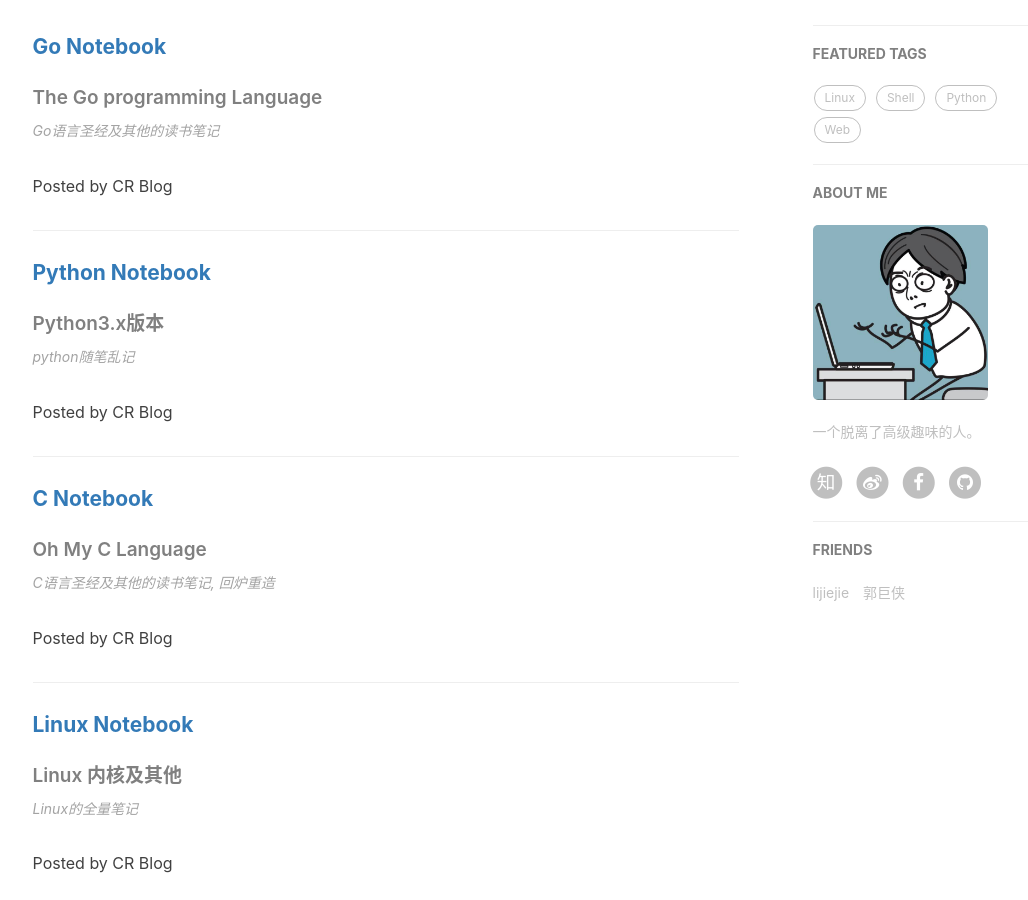
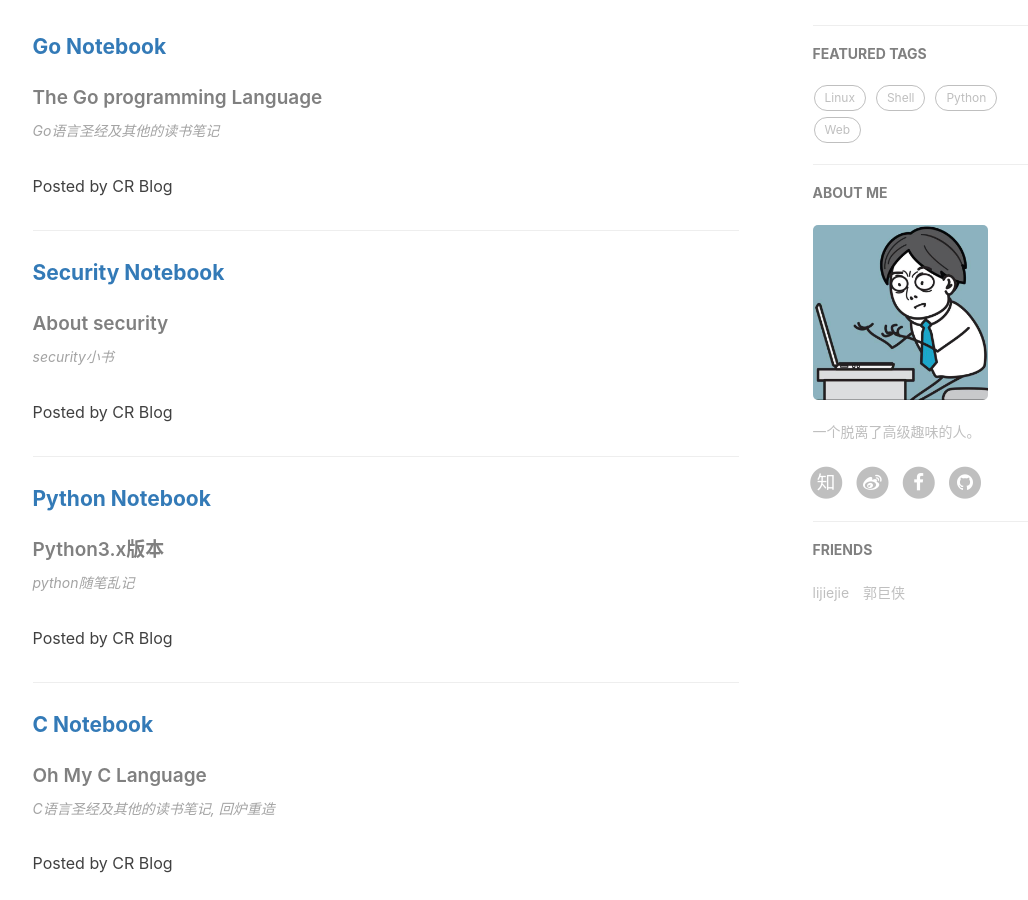
Before and after one commit to riverchu/riverchu.github.io, a Jekyll site: the page built from pages/books.html, in a window 1280 px wide and 900 px high, scrolled down 433 px. Shown: the whole window, without its empty margins (135-1163 px from the left). Built offline with Jekyll 4.4.1, drawn with Linux system fonts in a browser that asks for light colours; nearby versions of some CDN libraries; comment, search, counter and statistics services are not loaded.

Commit message:
add new sec notebook

```diff
--- a/_data/books.json
+++ b/_data/books.json
@@ -3,6 +3,12 @@
         "subtitle": "The Go programming Language",
         "url": "/GoNote/",
         "description": "Go语言圣经及其他的读书笔记"
+    },
+    {
+        "title": "Security Notebook",
+        "subtitle": "About security",
+        "url": "/SecNote/",
+        "description": "security小书"
     },
     {
         "title": "Python Notebook",
@@ -27,5 +33,5 @@
         "subtitle": "小算法笔记",
         "url": "/AlgoNote/",
         "description": "leetcode前200题详解和实现"
-    },
+    }
 ]
```
